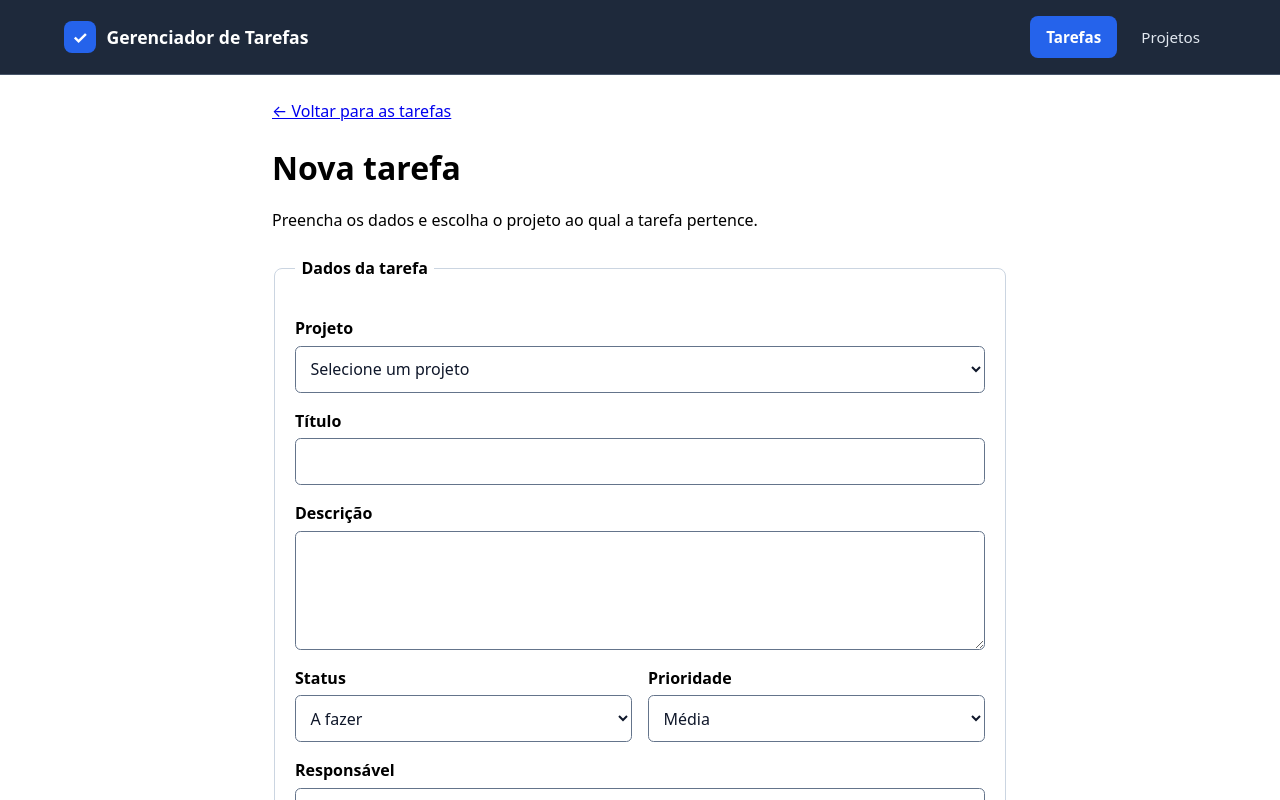
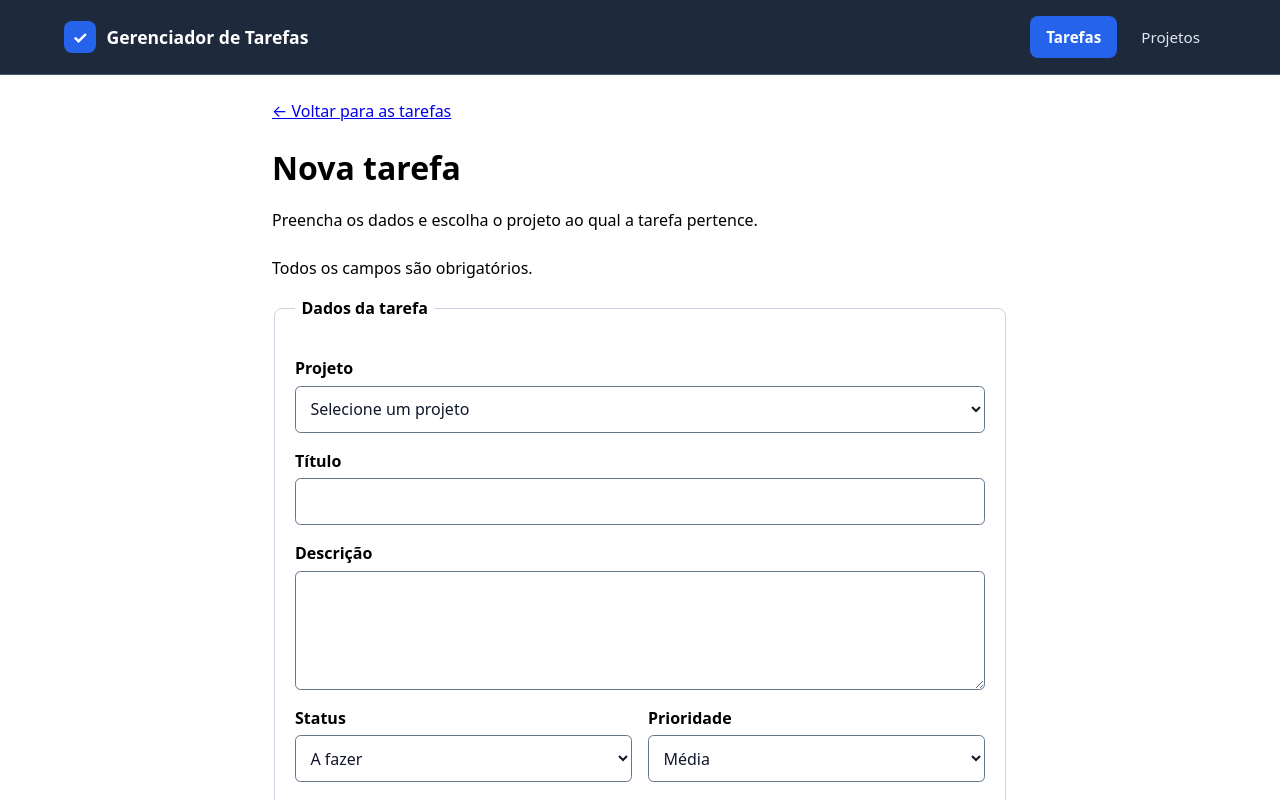
Before and after one commit to andreybueno-git/projeto-g2-frontend, a SvelteKit app: page /tarefas/nova in a window 1280 px wide. Shown: the top 800 px of the page. Built offline with nearby package versions, Linux system fonts and the light colour scheme; data requests are answered from the project's data file.

Commit message:
Melhora a acessibilidade do cadastro de tarefa (#21)
Exibe erros junto aos campos, informa os campos obrigatórios e mantém o foco visível durante a navegação por teclado.

```diff
--- a/src/routes/tarefas/nova/+page.svelte
+++ b/src/routes/tarefas/nova/+page.svelte
@@ -4,6 +4,8 @@
   import { page } from '$app/state';
   import { criarTarefa, listarProjetos } from '../../../lib/servicos/api';
   import type { NovaTarefa, Projeto } from '../../../tipos';
+
+  import { acessibilidadeFormulario } from '../../../lib/utils/acessibilidadeFormulario';
 
   let projetos = $state<Projeto[]>([]);
   let carregando = $state(true);
@@ -87,7 +89,8 @@
     <p role="status">Tarefa criada com sucesso. <a href="/">Ir para a lista de tarefas</a></p>
   {:else}
     {#if avisoProjeto}<p role="status">{avisoProjeto}</p>{/if}
-    <form onsubmit={salvar} aria-busy={salvando}>
+    <form onsubmit={salvar} aria-busy={salvando} use:acessibilidadeFormulario>
+      <p>Todos os campos são obrigatórios.</p>
       <fieldset disabled={salvando}>
         <legend>Dados da tarefa</legend>
         <label for="projeto">Projeto</label>
@@ -155,7 +158,7 @@
   button { padding: 0.75rem 1rem; font: inherit; font-weight: 600; background: #2563eb; color: #fff; border: 0; border-radius: 0.4rem; cursor: pointer; }
   button:hover { background: #1d4ed8; }
   button:disabled { cursor: wait; opacity: 0.7; }
-  :is(input, select, textarea, button):focus-visible { outline: 3px solid #2563eb; outline-offset: 3px; }
-  .erro { color: #991b1b; }
+  :is(input, select, textarea, button, a):focus-visible { outline: 3px solid #2563eb; outline-offset: 3px; }
+  form :global([data-erro-campo]), .erro { color: #991b1b; font-weight: 600; }
   @media (max-width: 480px) { .colunas { grid-template-columns: 1fr; gap: 0; } fieldset { padding: 1rem; } }
 </style>
```
